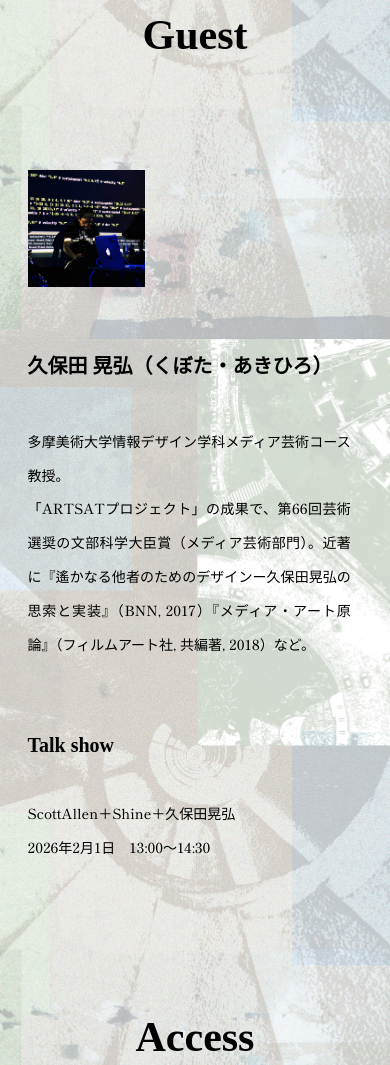
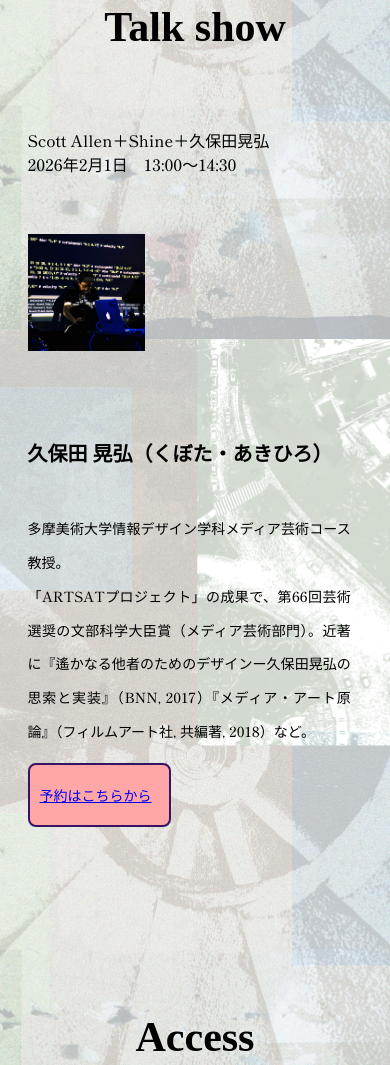
Before and after one commit to s223t075-lang/roundabout_Pre, a plain HTML site: page index.html in a window 390 px wide. Shown: the part 2193-3258 px from the top of the page. Drawn offline with Linux system fonts and the light colour scheme; a web font is replaced by a local one.

Commit message:
four commit

```diff
--- a/index.html
+++ b/index.html
@@ -40,27 +40,29 @@
             </h2>
         </div>
         <div id="pt3">
-            <p>ScottAllen　sarah　Shine
-                <br>tkmt　伊藤更紗　駒井透也　中本遼
-                <br>本田光　安本華　吉田蒼
+            <p>Scott Allen　　sarah　　Shine
+                <br>tkmt　　伊藤更紗　　桑島直暖　　駒井透也
+                <br>中本遼　　本田光　　安本華　　吉田蒼
             </p>
         </div>
     </div>
     <div id="section4">
         <div id="top4">
-            <h2>Guest</h2>
+            <h2>Talk show</h2>
         </div>
+        <p id="talkshow">
+            Scott Allen＋Shine＋久保田晃弘
+            <br>2026年2月1日　13:00〜14:30
+            <br>
+        </p>
         <div id="ar">
             <div id="arp">
                 <h3 id="h3">久保田 晃弘（くぼた・あきひろ）</h3>
                 <p>多摩美術大学情報デザイン学科メディア芸術コース教授。
-                    <br>「ARTSATプロジェクト」の成果で、第66回芸術選奨の文部科学大臣賞（メディア芸術部門）。近著に『遙かなる他者のためのデザインー久保田晃弘の思索と実装』（BNN, 2017）『メディア・アート原論』（フィルムアート社, 共編著, 2018）など。
-                    <br>
-                    <br>
-                    <br><strong id="tkev">Talk show</strong>
-                    <br>
-                    <br>ScottAllen＋Shine＋久保田晃弘
-                    <br>2026年2月1日　13:00〜14:30
+                <br>「ARTSATプロジェクト」の成果で、第66回芸術選奨の文部科学大臣賞（メディア芸術部門）。近著に『遙かなる他者のためのデザインー久保田晃弘の思索と実装』（BNN, 2017）『メディア・アート原論』（フィルムアート社, 共編著, 2018）など。
+                <div>
+                    <a href="https://peatix.com/event/4776697/view?k=b58d403b16d39e4fd84aacce209f9df4ad43e763"><div id="yoyaku">予約はこちらから</div></a>
+                </div>
                 </p>
             </div>
                 <div id="arpkubota">
--- a/style.css
+++ b/style.css
@@ -110,6 +110,13 @@ body {
     font-style: normal;
     height: 70%;
 }
+#yoyaku {
+    background-color: rgb(255, 166, 166);
+    padding: 5px 10px;
+    border: 2px solid rgb(55, 20, 99);
+    border-radius: 8px;
+    margin-right: 40dvw;
+}
 #section4 {
     width: 100%;
     height: 120dvh;
@@ -136,6 +143,12 @@ body {
     font-weight: 500;
     font-style: normal;
     height: 80%;
+}
+#talkshow {
+    font-family: "Shippori Mincho", serif;
+    font-weight: 500;
+    font-style: normal;
+    margin-left: 10dvw;
 }
 #h3 {
     font-size: 20px;
@@ -210,6 +223,9 @@ body {
 #top4 {
     order: -1;
 }
+#talkshow {
+    margin-left: 5dvw;
+}
 }
 @media screen and (max-width: 480px) {
 #arp p {
@@ -223,8 +239,8 @@ body {
 }
 #arp {
     display: flex;
+    margin: auto;
     order: 1;
-    margin: auto;
 }
 #pt2 {
     font-size: 14px;
@@ -233,8 +249,11 @@ body {
 }
 #pt3 {
     font-size: 14px;
-    letter-spacing: 0.5dvw;
+    letter-spacing: 0.3dvw;
     margin: 5dvh 5dvw;
+}
+#yoyaku {
+    margin-right: 49dvw;
 }
 #map {
     display: flex;
```
